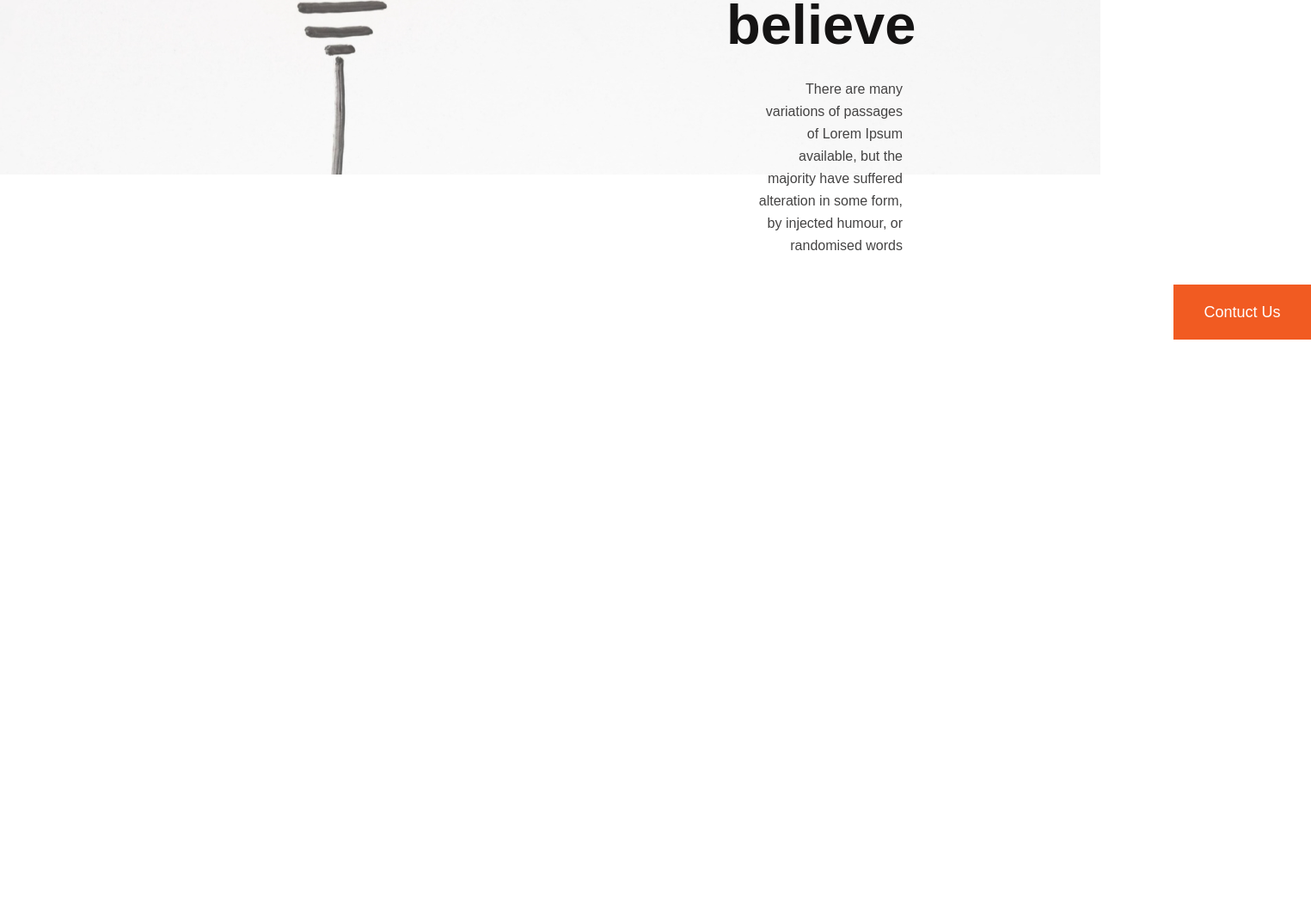
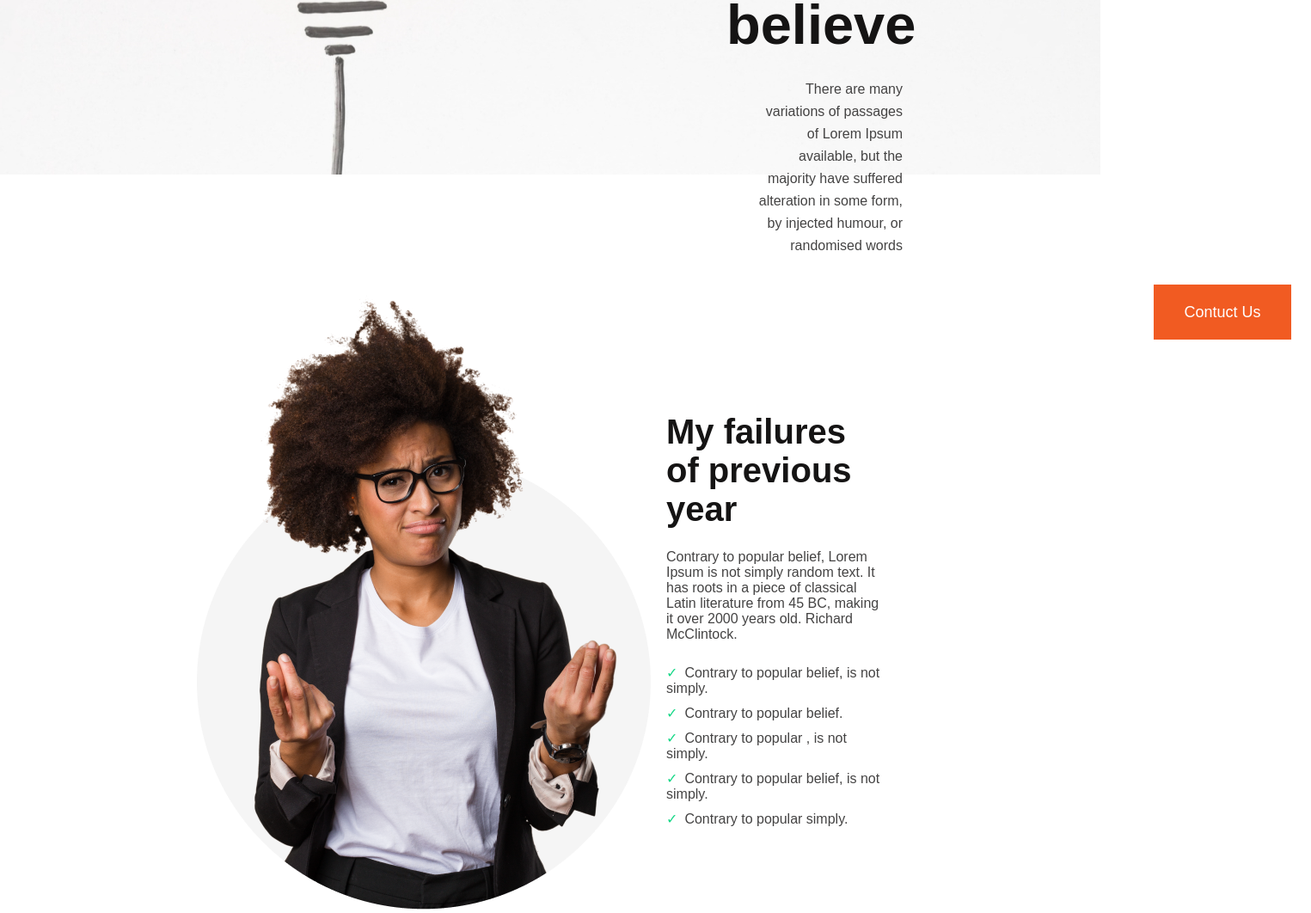
Before and after one commit to majedrahani/new-year-plan, a plain HTML site: page index.html in a window 1280 px wide. Shown: the part 605-1667 px from the top of the page at 86% size, 1525 px wide, since content can reach past the window. Before the commit the page ends 1000 px from the top, so only its background shows below. Drawn offline with Linux system fonts and the light colour scheme.

Commit message:
failures sectiion added

```diff
--- a/index.html
+++ b/index.html
@@ -16,5 +16,29 @@
         <button class="btn-primery">Contuct Us</button>
     </header>
 
+   <main>
+    <!-- failures section -->
+    <SECtion>
+         <div class="failures">
+            <div class="failures-img">
+                <img src="images/person.png" alt="">
+            </div>
+            <div class="failures-details">
+                <h3 class="failures-title">
+                    My failures of previous year
+                </h3>
+                <h5 class="failures-description">Contrary to popular belief, Lorem Ipsum is not simply random text. It has roots in a piece of classical Latin literature from 45 BC, making it over 2000 years old. Richard McClintock.</h5>
+                <ul>
+                    <li>Contrary to popular belief, is not simply.</li>
+                    <li>Contrary to popular belief.</li>
+                    <li>Contrary to popular , is not simply.</li>
+                    <li>Contrary to popular belief, is not simply.</li>
+                    <li>Contrary to popular simply.</li>
+                </ul>
+            </div>
+         </div>
+    </SECtion>
+   </main>
+
 </body>
 </html>
--- a/styles/new-plan.css
+++ b/styles/new-plan.css
@@ -42,7 +42,7 @@ header {
     background-color: #F15B22;
     color: #FFFFFF;
     border: 0;
-    margin-left: 1365px;
+    margin-left: 1342px;
     margin-top: 32px;
 
     font-weight: 400;
@@ -51,3 +51,61 @@ header {
     text-align: center;
 
 }
+
+/* failures section */
+.failures {
+    display: flex;
+}
+
+.failures-img {
+    width: 569px;
+    height: 723.3px;
+    margin-top: 131px;
+    margin-left: 206px;
+}
+
+.failures-details {
+    width: 466px;
+    height: 700px;
+    margin: auto;
+    padding-right: 250px;
+    text-align: left;
+}
+
+.failures-title {
+    font-weight: 700;
+    font-size: 40px;
+    color: #151414;
+    padding-top: 200px;
+
+}
+
+.failures-description {
+    font-weight: 400;
+    font-size: 16px;
+    color: #444343;
+    padding-top: 24px;
+}
+
+ul {
+    list-style: none;
+    padding-top: 16px;
+    padding-left: 0;
+}
+
+ul li {
+    font-weight: 400;
+    font-size: 16px;
+    color: #444343;
+    padding-top: 10px;
+}
+
+
+ul li:before {
+    content: '✓';
+    width: 24px;
+    height: 24px;
+    color: #16D887;
+    padding-right: 8px;
+
+}
```
